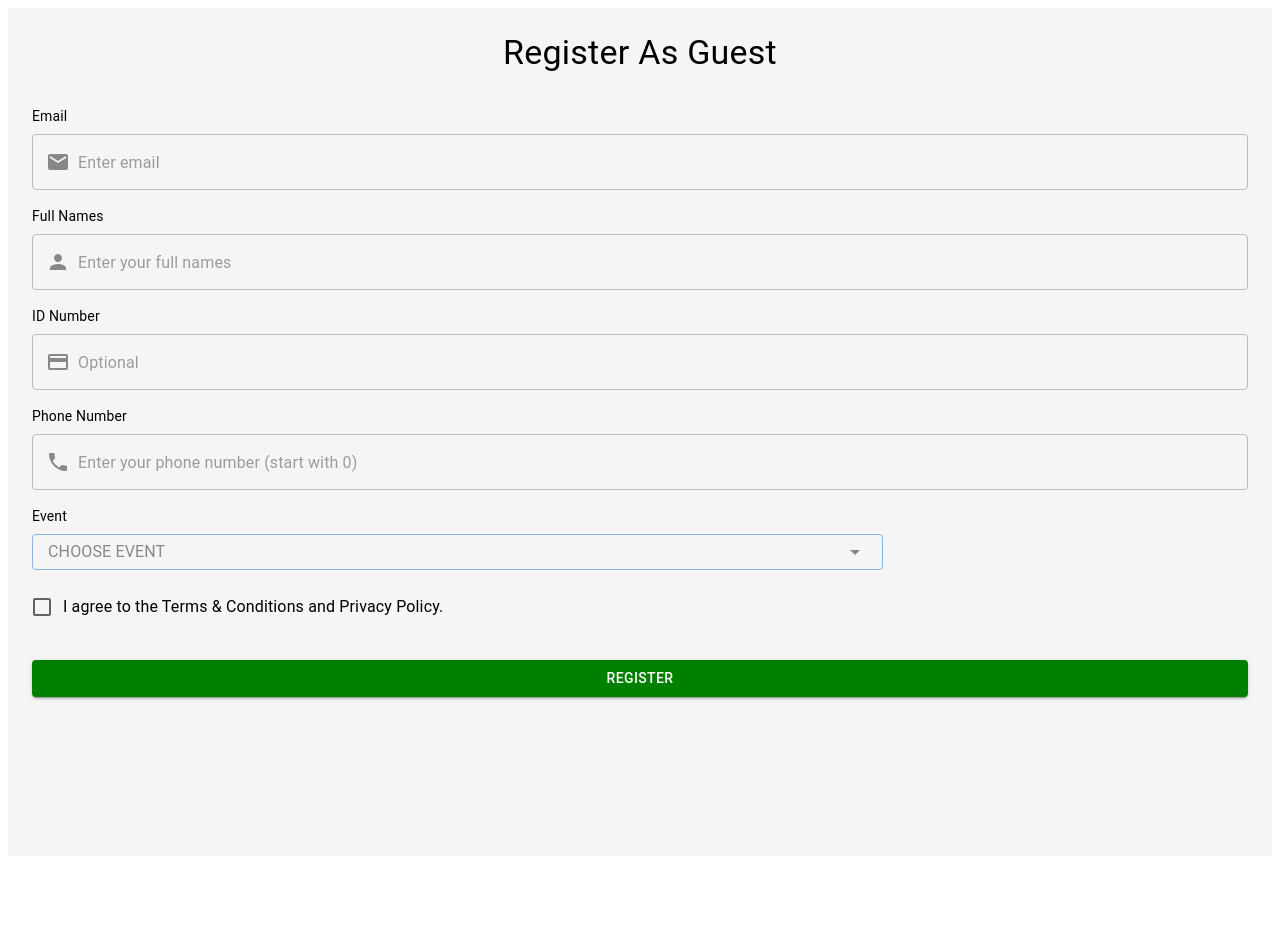
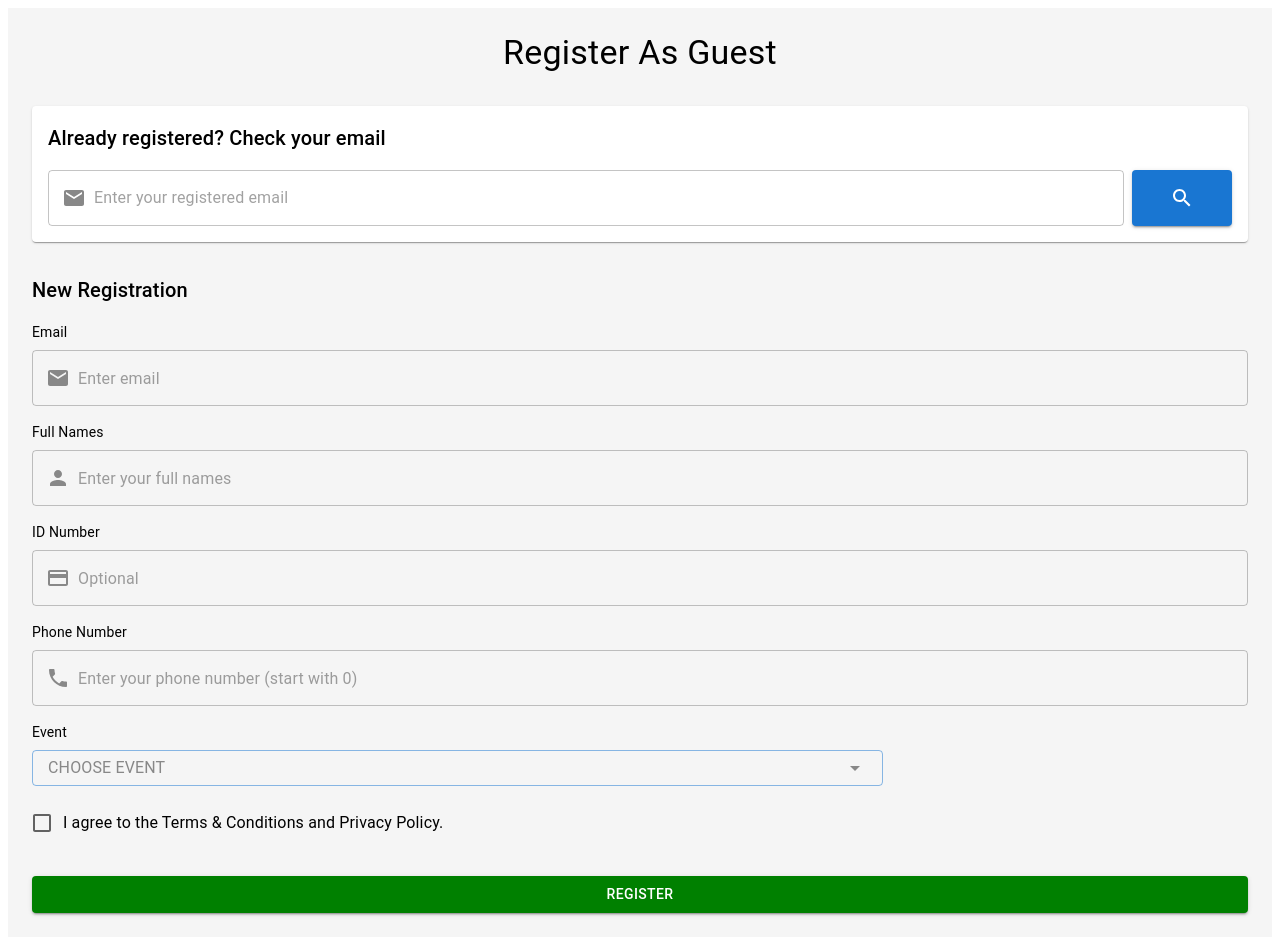
Before and after one commit to Soweto-CodeTribe/TimesheetGuestRegisterForm, a React (Create React App) app: page / in a window 1280 px wide. Before the commit the page ends 864 px from the top, so only its background shows below. Built offline with nearby package versions, Linux system fonts and the light colour scheme.

Commit message:
search added

```diff
--- a/src/GuestRegisterScreen.js
+++ b/src/GuestRegisterScreen.js
@@ -10,6 +10,8 @@ import {
   CircularProgress,
   InputAdornment,
   FormHelperText,
+  Snackbar,
+  Alert,
 } from '@mui/material';
 import {
   Email,
@@ -20,6 +22,7 @@ import {
   ArrowDropDown,
   Check,
   Error,
+  Search,
 } from '@mui/icons-material';
 import { useNavigate } from 'react-router-dom';
 
@@ -28,14 +31,19 @@ const GuestRegisterScreen = () => {
   const [detailsModalVisible, setDetailsModalVisible] = useState(false);
   const [selectedEvent, setSelectedEvent] = useState('Choose Event');
   const [email, setEmail] = useState('');
+  const [searchEmail, setSearchEmail] = useState('');
   const [fullNames, setFullNames] = useState('');
   const [idNumber, setIdNumber] = useState('');
   const [phoneNumber, setPhoneNumber] = useState('');
   const [isRegistering, setIsRegistering] = useState(false);
+  const [isSearching, setIsSearching] = useState(false);
   const [isChecked, setIsChecked] = useState(false);
+  const [welcomeMessage, setWelcomeMessage] = useState('');
+  const [showWelcomeAlert, setShowWelcomeAlert] = useState(false);
   const [errors, setErrors] = useState({
     phone: '',
     terms: '',
+    search: '',
   });
 
   const events = [
@@ -93,6 +101,59 @@ const GuestRegisterScreen = () => {
     }
   };
 
+  const handleSearchEmail = async () => {
+    if (!validateEmail(searchEmail)) {
+      setErrors({ ...errors, search: 'Please enter a valid email address' });
+      return;
+    }
+
+    setErrors({ ...errors, search: '' });
+    setIsSearching(true);
+
+    try {
+      const url = 'https://timemanagementsystemserver.onrender.com/api/guests/check-email';
+      const response = await fetch(url, {
+        method: 'POST',
+        headers: {
+          'Content-Type': 'application/json',
+        },
+        body: JSON.stringify({ email: searchEmail }),
+      });
+
+      if (response.ok) {
+        try {
+          const data = await response.json();
+          // If user found, show welcome message
+          setWelcomeMessage(`Hello! You are our valued guest and we are happy to have you again. You're now logged in. Enjoy the Event!`);
+          setShowWelcomeAlert(true);
+
+          // Auto-navigate after 3 seconds
+          setTimeout(() => {
+            navigate('/guest-dashboard', { state: { email: searchEmail } });
+          }, 3000);
+        } catch (e) {
+          // If parsing fails but response was OK, still consider it a success
+          setWelcomeMessage(`Hello! You are our valued guest and we are happy to have you again. You're now logged in. Enjoy the Event!`);
+          setShowWelcomeAlert(true);
+
+          // Auto-navigate after 3 seconds
+          setTimeout(() => {
+            navigate('/guest-dashboard', { state: { email: searchEmail } });
+          }, 3000);
+        }
+      } else {
+        // User not found, they need to register
+        setEmail(searchEmail); // Pre-fill the registration email field
+        setErrors({ ...errors, search: 'Email not found. Please register as a new guest.' });
+      }
+    } catch (error) {
+      console.error('Search failed:', error);
+      setErrors({ ...errors, search: 'Error checking email. Please try again.' });
+    } finally {
+      setIsSearching(false);
+    }
+  };
+
   const handleRegister = async () => {
     const newErrors = { phone: '', terms: '' };
     let hasError = false;
@@ -119,7 +180,7 @@ const GuestRegisterScreen = () => {
       hasError = true;
     }
 
-    setErrors(newErrors);
+    setErrors({ ...errors, ...newErrors });
 
     if (!hasError) {
       await submitRegistrationData();
@@ -200,6 +261,44 @@ const GuestRegisterScreen = () => {
     <Box sx={{ padding: 3, backgroundColor: '#f5f5f5', minHeight: '100vh' }}>
       <Typography variant="h4" align="center" sx={{ marginBottom: 4 }}>
         Register As Guest
+      </Typography>
+
+      {/* Search Email Section */}
+      <Box sx={{ backgroundColor: '#fff', padding: 2, borderRadius: 1, marginBottom: 3, boxShadow: 1 }}>
+        <Typography variant="h6" sx={{ marginBottom: 2 }}>
+          Already registered? Check your email
+        </Typography>
+        <Box sx={{ display: 'flex', alignItems: 'center', gap: 1 }}>
+          <TextField
+            fullWidth
+            placeholder="Enter your registered email"
+            value={searchEmail}
+            onChange={(e) => setSearchEmail(e.target.value)}
+            type="email"
+            error={!!errors.search}
+            helperText={errors.search}
+            InputProps={{
+              startAdornment: (
+                <InputAdornment position="start">
+                  <Email sx={{ color: '#888' }} />
+                </InputAdornment>
+              ),
+            }}
+          />
+          <Button
+            variant="contained"
+            color="primary"
+            onClick={handleSearchEmail}
+            disabled={isSearching}
+            sx={{ height: 56, minWidth: 100 }}
+          >
+            {isSearching ? <CircularProgress size={24} /> : <Search />}
+          </Button>
+        </Box>
+      </Box>
+
+      <Typography variant="h6" sx={{ marginBottom: 2, marginTop: 4 }}>
+        New Registration
       </Typography>
 
       <Typography variant="body2" sx={{ marginBottom: 1 }}>
@@ -324,6 +423,23 @@ const GuestRegisterScreen = () => {
         Register
       </Button>
 
+      {/* Welcome Alert */}
+      <Snackbar
+        open={showWelcomeAlert}
+        autoHideDuration={6000}
+        onClose={() => setShowWelcomeAlert(false)}
+        anchorOrigin={{ vertical: 'top', horizontal: 'center' }}
+      >
+        <Alert
+          onClose={() => setShowWelcomeAlert(false)}
+          severity="success"
+          variant="filled"
+          sx={{ width: '100%' }}
+        >
+          {welcomeMessage}
+        </Alert>
+      </Snackbar>
+
       <Modal open={modalVisible} onClose={() => setModalVisible(false)}>
         <Box
           sx={{
```
